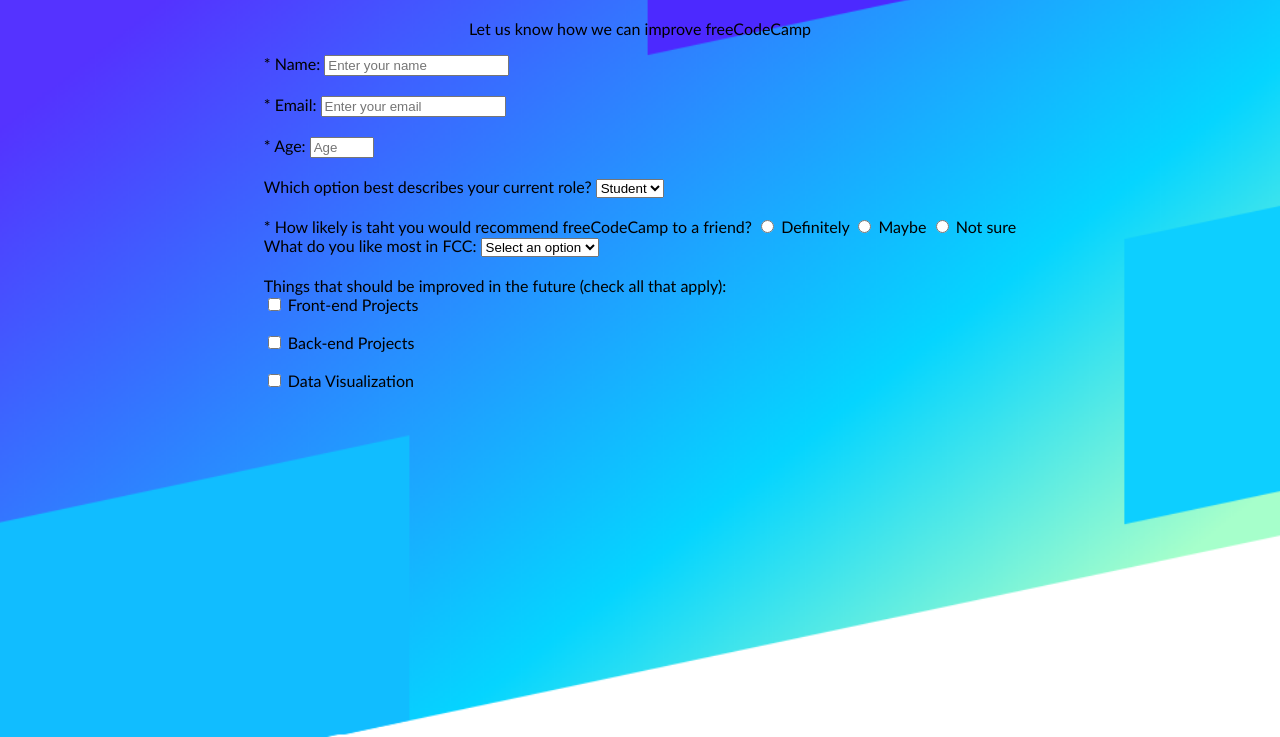
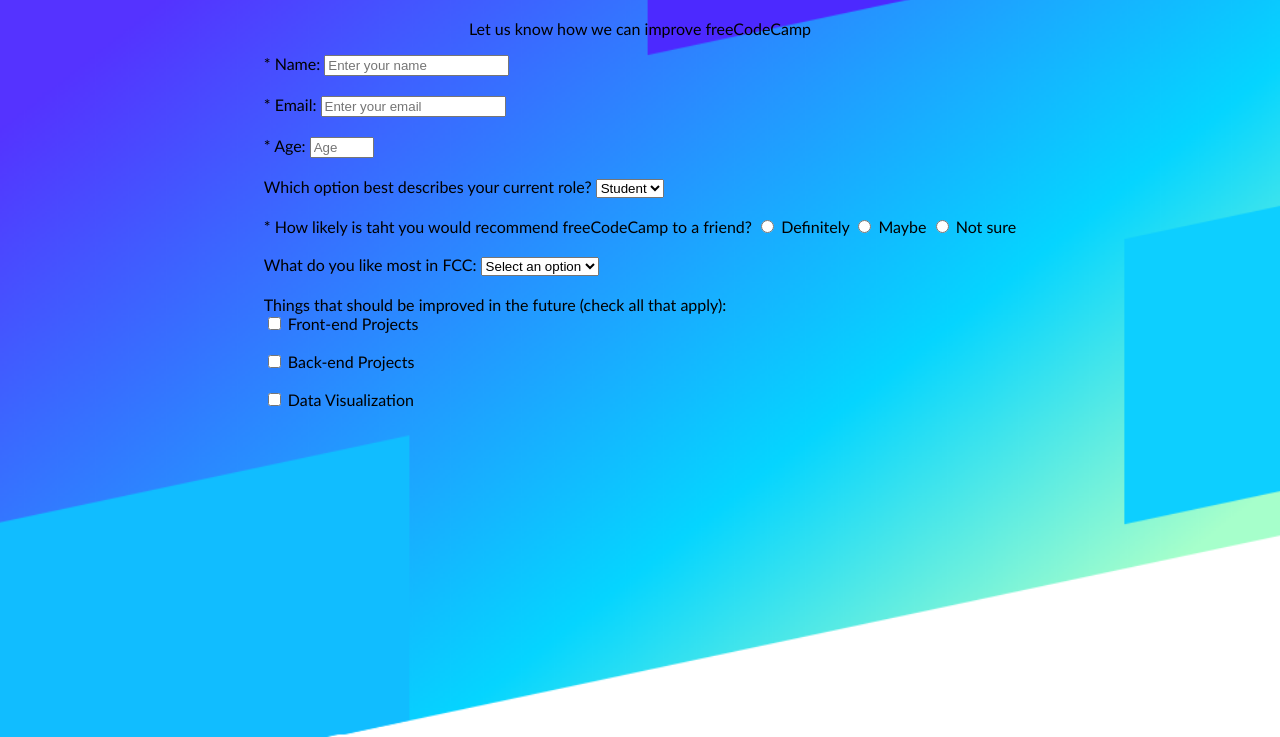
Before and after one commit to SofiaLRMS/survey-form, a plain HTML site: page index.html in a window 1280 px wide. Shown: the part 63-800 px from the top of the page. Drawn offline with Linux system fonts and the light colour scheme.

Commit message:
Update index.html

```diff
--- a/index.html
+++ b/index.html
@@ -23,7 +23,7 @@
 <label for="recommend">* How likely is taht you would recommend freeCodeCamp to a friend? </label>
 <input type="radio" name="recommend" id="definitely" value="Definitely"><label for="definitely"> Definitely </label>
 <input type="radio" name="recommend" id="maybe" value="Maybe"><label for="maybe"> Maybe </label>
-<input type="radio" name="recommend" id="not-sure" value="Not-sure"><label for="not-sure"> Not sure </label><br>
+<input type="radio" name="recommend" id="not-sure" value="Not-sure"><label for="not-sure"> Not sure </label><br><br>
 <label>What do you like most in FCC: </label><select id="like"><option>Select an option</option></select><br><br>
 <label for="things"> Things that should be improved in the future (check all that apply):</label><br>
 <input type="checkbox" id="idfe" name="thing" value="Front-end Projects"><label for="idfe"> Front-end Projects </label><br><br>
```
